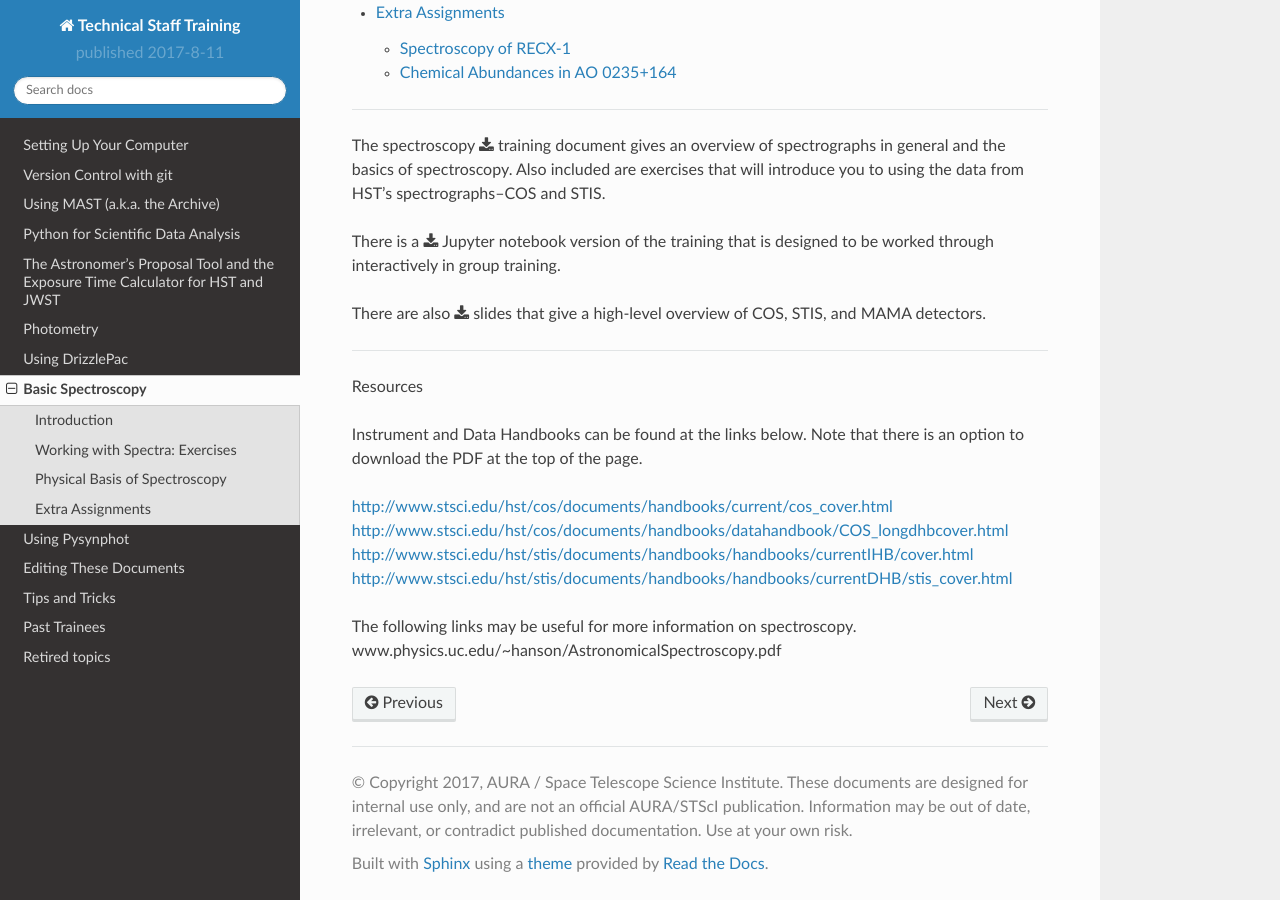
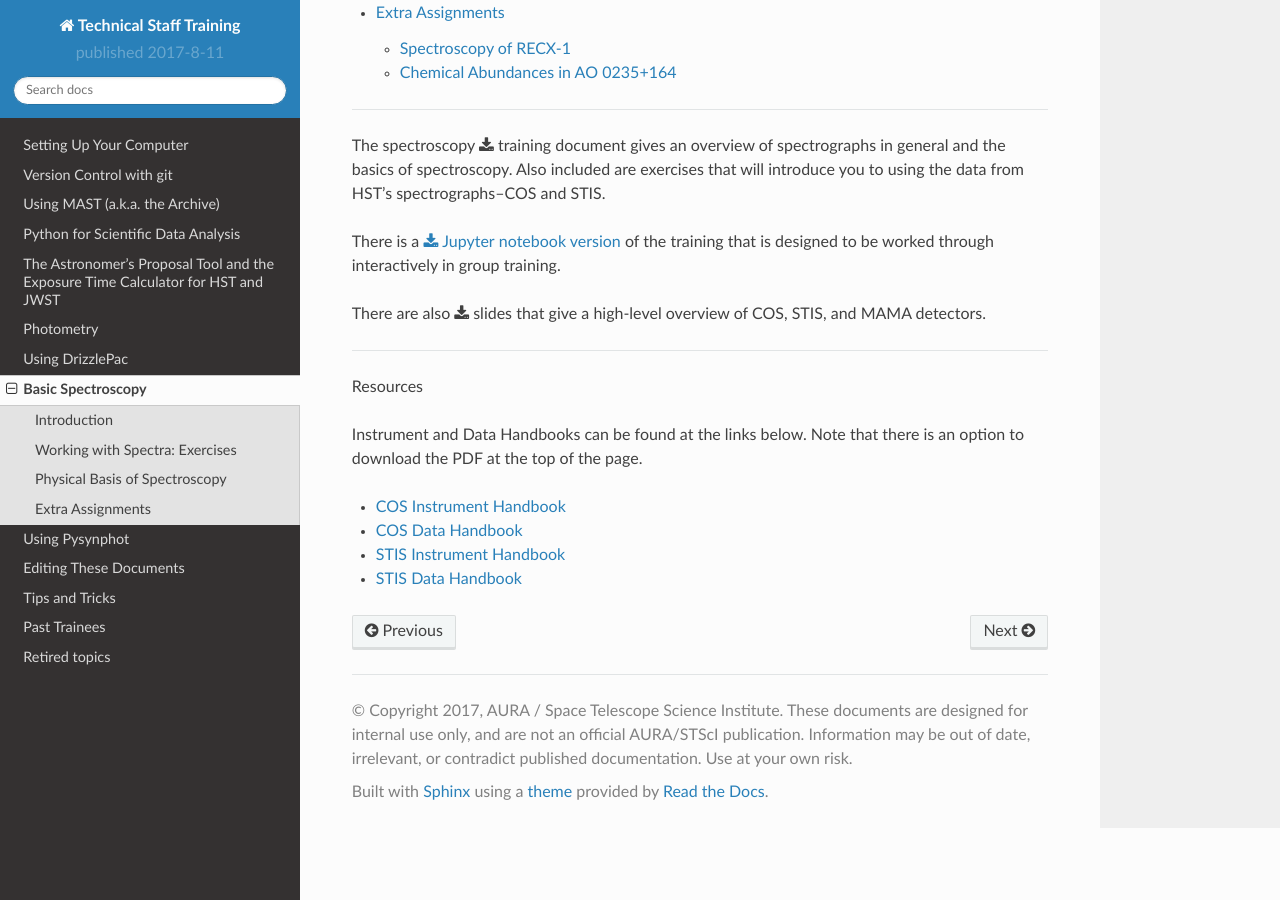
Before and after one commit to staceybright/training-library, a Sphinx documentation site: the page built from source/spectroscopy/index.txt, in a window 1280 px wide and 900 px high, scrolled down 1107 px. Built offline with Sphinx 7.4.7 and the Read the Docs theme 2.0.0, drawn with Linux system fonts in a browser that asks for light colours.

Commit message:
Fixed the download and handbook links on main spectroscopy page.

```diff
--- a/source/spectroscopy/index.txt
+++ b/source/spectroscopy/index.txt
@@ -18,11 +18,11 @@ Note that this is a draft document, and feedback is always appreciated.
 
 ---------------------------
 
-The spectroscopy :download:`training document <downloads/pdf_guides/spectroscopy_training.pdf>` gives an overview of spectrographs in general and the basics of spectroscopy. Also included are exercises that will introduce you to using the data from HST's spectrographs--COS and STIS.
+The spectroscopy :download:`training document <../downloads/pdf_guides/spectroscopy_training.pdf>` gives an overview of spectrographs in general and the basics of spectroscopy. Also included are exercises that will introduce you to using the data from HST's spectrographs--COS and STIS.
 
-There is a :download:`Jupyter notebook version <downloads/notebooks/Spectroscopy_Training.ipynb>` of the training that is designed to be worked through interactively in group training.
+There is a :download:`Jupyter notebook version <../downloads/notebooks/Spectroscopy_Training.ipynb>` of the training that is designed to be worked through interactively in group training.
 
-There are also :download:`slides <downloads/pdf_guides/intro_to_hst_spec_3.2.pdf>` that give a high-level overview of COS, STIS, and MAMA detectors.
+There are also :download:`slides <../downloads/pdf_guides/intro_to_hst_spec_3.2.pdf>` that give a high-level overview of COS, STIS, and MAMA detectors.
 
 ----------------------------
 
@@ -30,10 +30,7 @@ Resources
 
 Instrument and Data Handbooks can be found at the links below.  Note that there is an option to download the PDF at the top of the page.
 
-http://www.stsci.edu/hst/cos/documents/handbooks/current/cos_cover.html
-http://www.stsci.edu/hst/cos/documents/handbooks/datahandbook/COS_longdhbcover.html
-http://www.stsci.edu/hst/stis/documents/handbooks/handbooks/currentIHB/cover.html
-http://www.stsci.edu/hst/stis/documents/handbooks/handbooks/currentDHB/stis_cover.html
-
-The following links may be useful for more information on spectroscopy.
-www.physics.uc.edu/~hanson/AstronomicalSpectroscopy.pdf
+* `COS Instrument Handbook <http://www.stsci.edu/hst/cos/documents/handbooks/current/cos_cover.html>`_
+* `COS Data Handbook <http://www.stsci.edu/hst/cos/documents/handbooks/datahandbook/COS_cover.html>`_
+* `STIS Instrument Handbook <http://www.stsci.edu/hst/stis/documents/handbooks/handbooks/currentIHB/cover.html>`_
+* `STIS Data Handbook <http://www.stsci.edu/hst/stis/documents/handbooks/handbooks/currentDHB/stis_cover.html>`_
```
